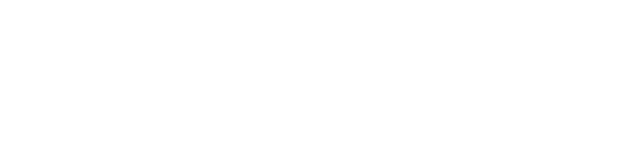
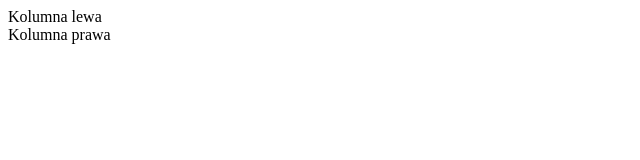
Before and after one commit to webstrokepl/nauka-git, a plain HTML site: page index.html in a window 1280 px wide. Shown: the whole page, without its empty margins (0-640 px from the left). Drawn offline with Linux system fonts and the light colour scheme.

Commit message:
Dodanie struktury dokumentu

```diff
--- a/index.html
+++ b/index.html
@@ -5,6 +5,14 @@
         <title>Git kurs</title>
     </head>
     <body>
+        <div class="container">
+            <div class="col-left">
+                Kolumna lewa
+            </div>
+            <div class="col-right">
+                Kolumna prawa
+            </div>
+        </div>
+    </body>
 
-    </body>
 </html>
```
